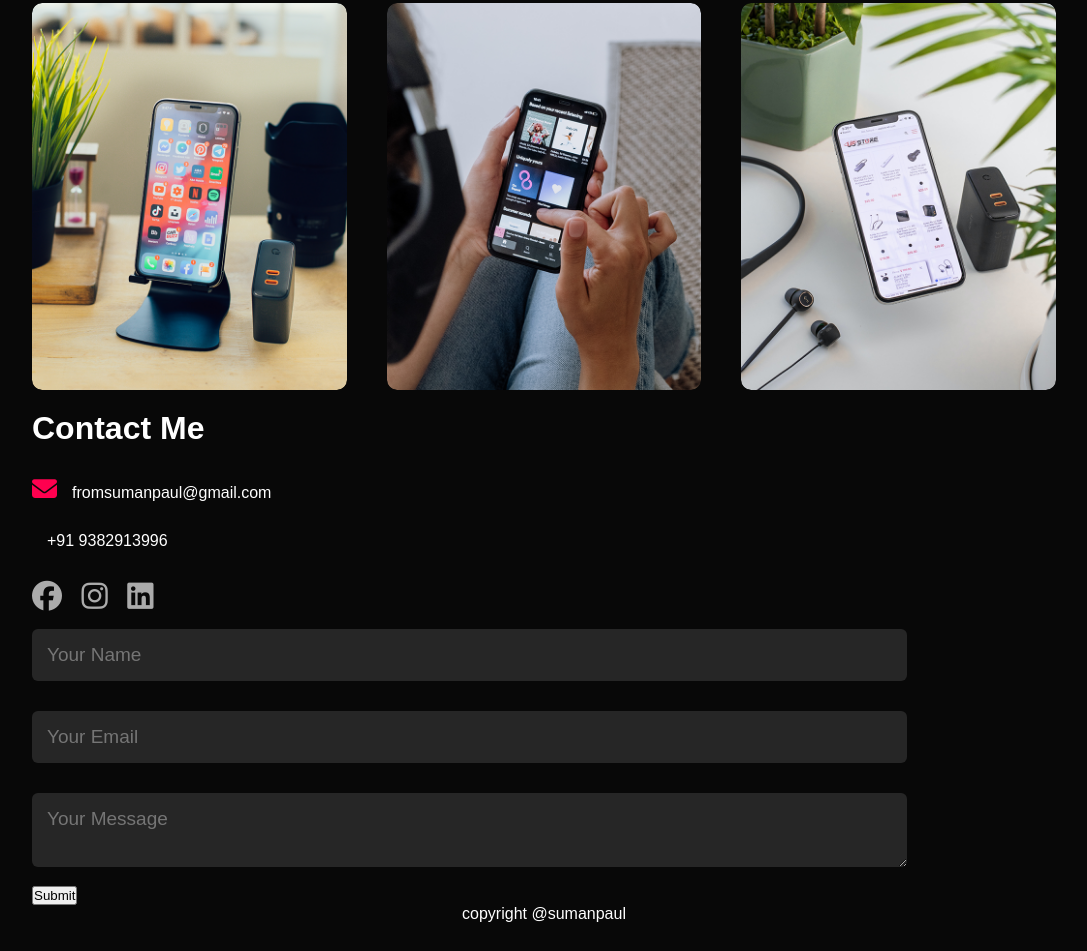
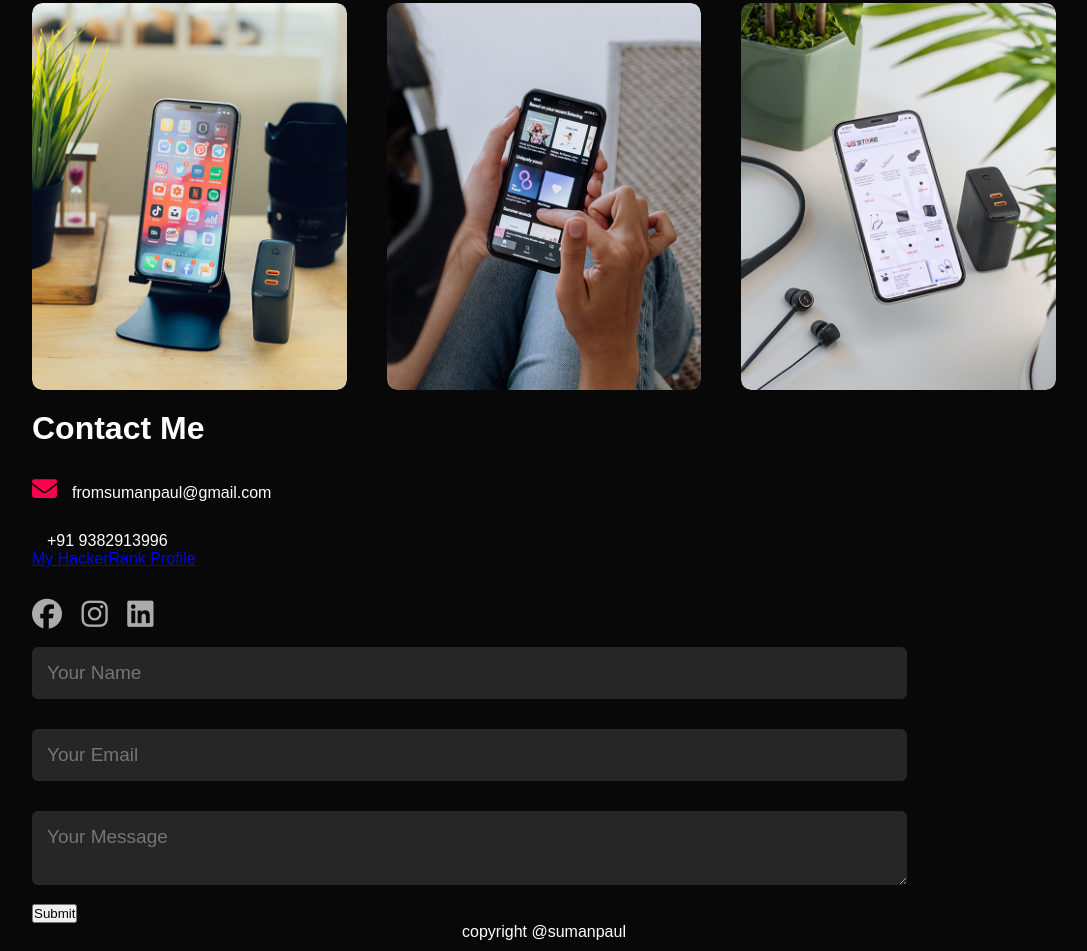
Before and after one commit to sumanpaul01/Portfolio-1, a plain HTML site: page index.html in a window 1280 px wide. Shown: the part 1956-2907 px from the top of the page, without its empty margins (96-1183 px from the left). Drawn offline with Linux system fonts and the light colour scheme; some icons are missing.

Commit message:
Update index.html

```diff
--- a/index.html
+++ b/index.html
@@ -153,6 +153,8 @@
                 <h1>Contact Me</h1>
                 <p><i class="fa-solid fa-envelope"></i>fromsumanpaul@gmail.com</p>
                 <p><i class="fa-solid fa-circle-phone"></i>+91 9382913996</p>
+                <a href="https://www.hackerrank.com/profile/suman009">My HackerRank Profile</a>
+
                 <div class="social-icons">
                     <a href=""><i class="fa-brands fa-facebook"></i></a>
                     <a href=""><i class="fa-brands fa-instagram"></i></a>
```
